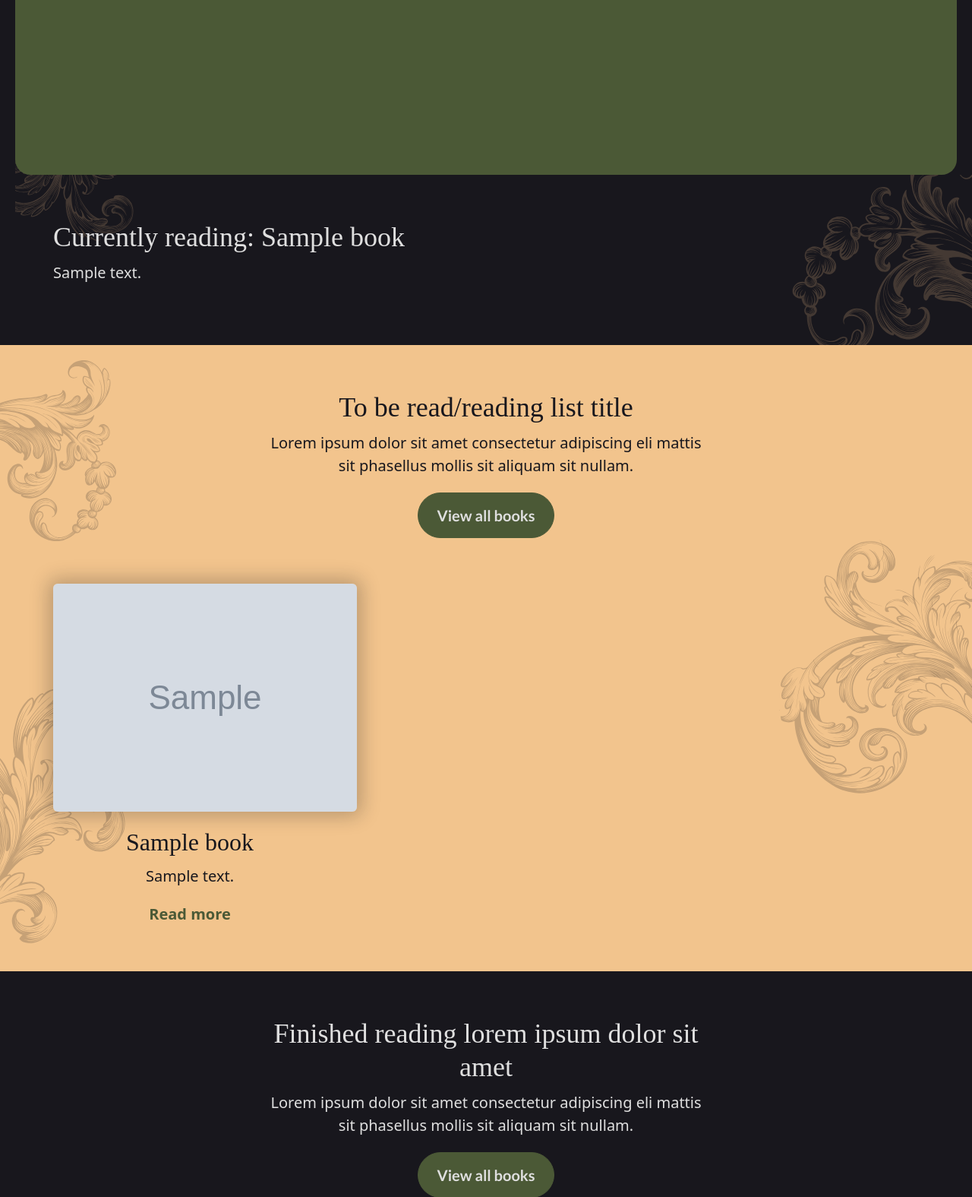
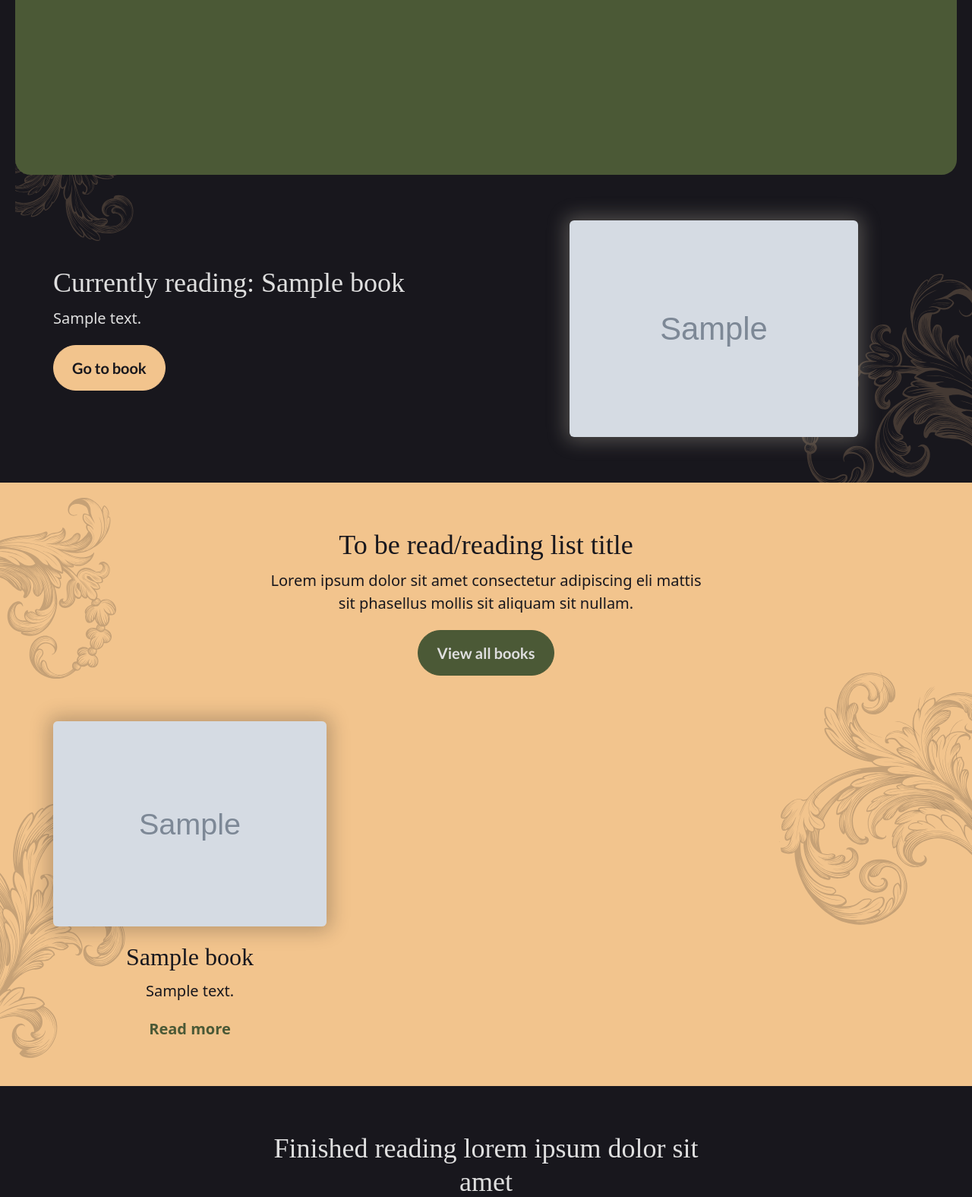
Before and after one commit to jordancrouch/read-between-the-vines, a Django app: template books/templates/books/index.html in a window 1280 px wide. Shown: the part 536-2111 px from the top of the page at 76% size. Run offline with Django 4.2, Linux system fonts and the light colour scheme; the template is opened without the code that fills it: most values are stand-ins (such as "Sample title", 1, 10 or a date in 2020); grey boxes marked "Sample" are stand-in pictures; some libraries are stand-ins or nearby versions; some web fonts are replaced.

Commit message:
Feat: add images to book list sections

```diff
--- a/read_between_the_vines/settings.py
+++ b/read_between_the_vines/settings.py
@@ -30,7 +30,7 @@ TEMPLATES_DIR = os.path.join(BASE_DIR, "templates")
 SECRET_KEY = os.environ.get("SECRET_KEY")
 
 # SECURITY WARNING: don't run with debug turned on in production!
-DEBUG = False
+DEBUG = True
 
 ALLOWED_HOSTS = ["127.0.0.1", ".herokuapp.com"]
 
--- a/static/css/style.css
+++ b/static/css/style.css
@@ -309,6 +309,9 @@ h6 {
 
 /* Books */
 .book {
+  width: 100%;
+  max-width: 380px;
+  margin: 0 auto;
   border-radius: 6px;
   box-shadow: 0px 0px 24px 6px rgba(242, 234, 211, 0.25);
 }
--- a/templates/includes/currently_reading_section.html
+++ b/templates/includes/currently_reading_section.html
@@ -1,3 +1,4 @@
+{% load static %}
 <!-- Currently reading books sections -->
 {% for book in currently_reading_books %}
     <section id="currently-reading"
@@ -12,8 +13,19 @@
                     <div class="col-12 col-lg-6 d-lg-flex flex-lg-column justify-content-lg-center align-items-lg-start pe-lg-4">
                         <h2 class="text-center text-lg-start">Currently reading: {{ book.title }}</h2>
                         <p class="text-center text-lg-start">{{ book.excerpt }}</p>
+                        <button type="button" class="btn btn-primary">Go to book</button>
                     </div>
-                    <div class="col-12 col-lg-6 ps-lg-4"></div>
+                    <div class="col-12 col-lg-6 ps-lg-4 d-flex justify-content-center">
+                        {% if "placeholder" in book.featured_image.url %}
+                            <img src="{% static "images/book-placeholder.png" %}"
+                                 alt="Book Placeholder Image"
+                                 class="book">
+                        {% else %}
+                            <img src="{{ book.featured_image.url }}"
+                                 alt="{{ post.title }}"
+                                 class="book">
+                        {% endif %}
+                    </div>
                 </div>
             </div>
         </section>
--- a/templates/includes/finished_reading_section.html
+++ b/templates/includes/finished_reading_section.html
@@ -1,3 +1,4 @@
+{% load static %}
 <!-- Finished reading books section -->
 <section class="px-3 py-5" aria-label="Finished reading books section">
     <div class="container px-0 text-center">
@@ -12,11 +13,21 @@
         <div class="row g-4 mt-4">
             {% for book in finished_reading_books %}
                 <div class="col-12 col-lg-4">
+                    {% if "placeholder" in book.featured_image.url %}
+                        <img src="{% static "images/book-placeholder.png" %}"
+                             alt="Book Placeholder Image"
+                             class="book mb-3">
+                    {% else %}
+                        <img src="{{ book.featured_image.url }}"
+                             alt="{{ post.title }}"
+                             class="book mb-3">
+                    {% endif %}
                     <h3 class="text-center">{{ book.title }}</h3>
                     <p class="text-center">{{ book.excerpt }}</p>
                     <a href="" class="read-more link-green">Read more</a>
                 </div>
-      {% empty %} {% endfor %}
+            {% empty %}
+            {% endfor %}
         </div>
     </div>
 </section>
```
Lines whose indentation alone changed are shown as unchanged.
